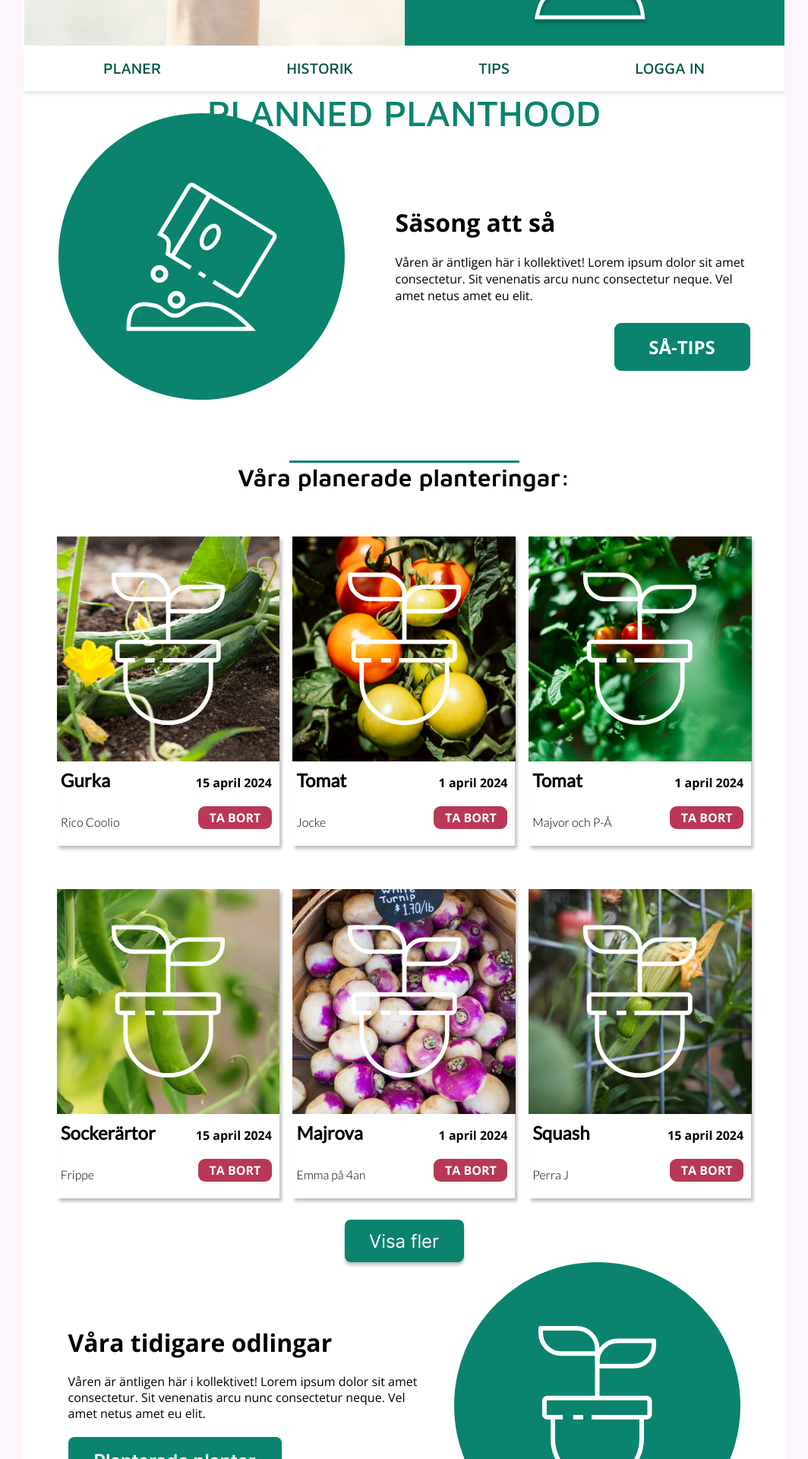
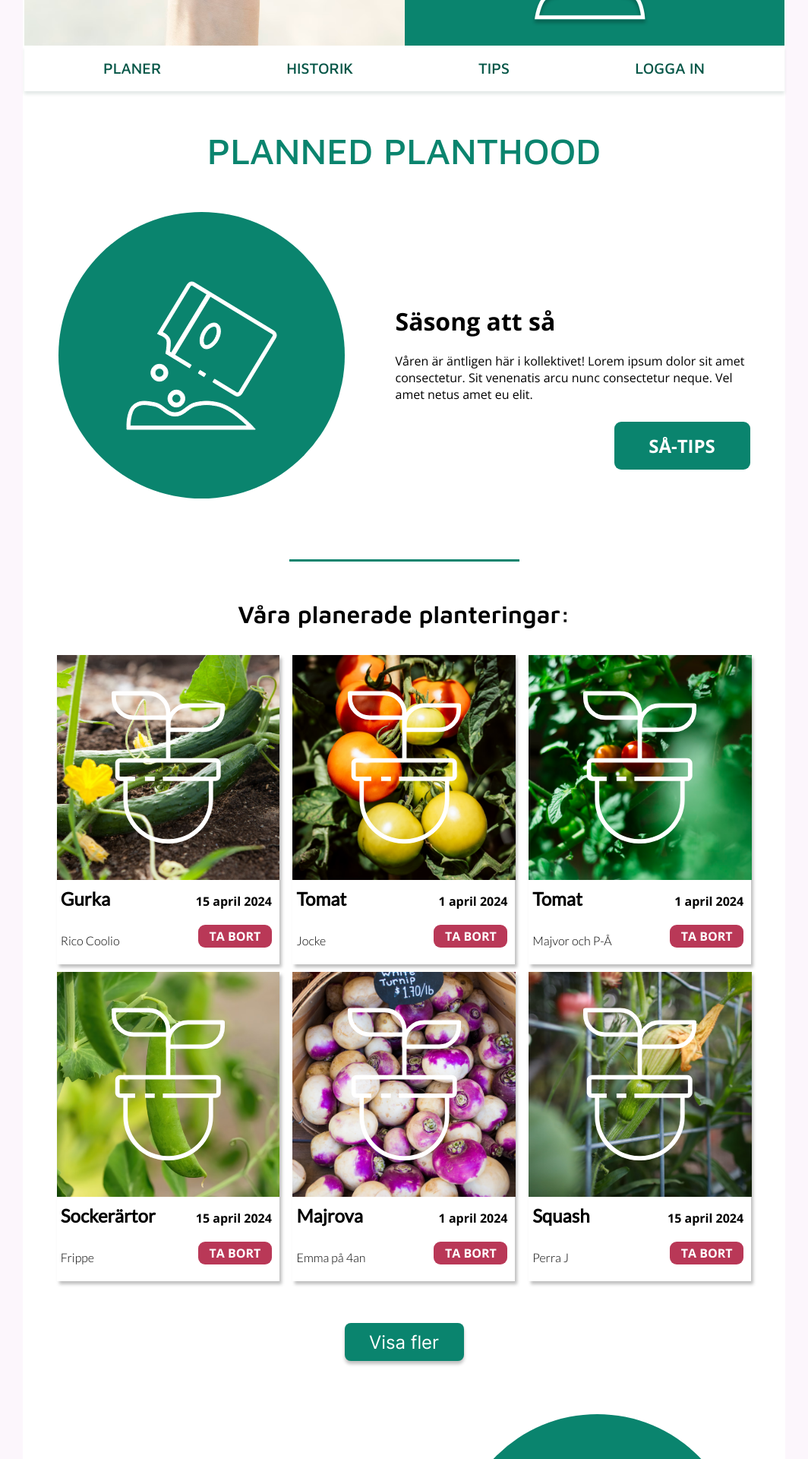
Before and after one commit to CarinWood/Planthood, a React (Vite) app: page / in a window 1280 px wide. Shown: the part 480-2400 px from the top of the page at 76% size, without its empty margins (108-1172 px from the left). Built offline with nearby package versions, Linux system fonts and the light colour scheme.

Commit message:
fixed margine between components

```diff
--- a/src/components/earlier/earlier.css
+++ b/src/components/earlier/earlier.css
@@ -5,6 +5,7 @@
     display: flex;
     align-items: center;
     justify-content: space-around;
+    margin-bottom: 80px;
 }
 
 .green-circle {
--- a/src/components/season/season.css
+++ b/src/components/season/season.css
@@ -15,7 +15,8 @@
     font-weight: 500;
     font-size: 48px;
     text-align: center;
-    margin-bottom: 8ö0px;
+    margin: 50px 0px 80px 0px;
+
 }
 
 .season-text-headline {
@@ -53,5 +54,5 @@
     width: 303px;
     background-color: var(--green);
     height: 3px;
-    margin-top: 80px;
+    margin: 80px 0px 50px 0px;
 }
--- a/src/plantations/plantations.css
+++ b/src/plantations/plantations.css
@@ -7,6 +7,7 @@
     flex-direction: column;
     justify-content: flex-start;
     align-items: center;
+    margin-bottom: 20px;
 }
 
 .headline {
@@ -37,4 +38,5 @@
     box-shadow: 0px 4px 4px 0px rgba(0, 0, 0, 0.25);
     font-family: 'Inter', sans-serif;
     font-size: 24px;
+    margin: 50px 0px 50px 0px;
 }
```
